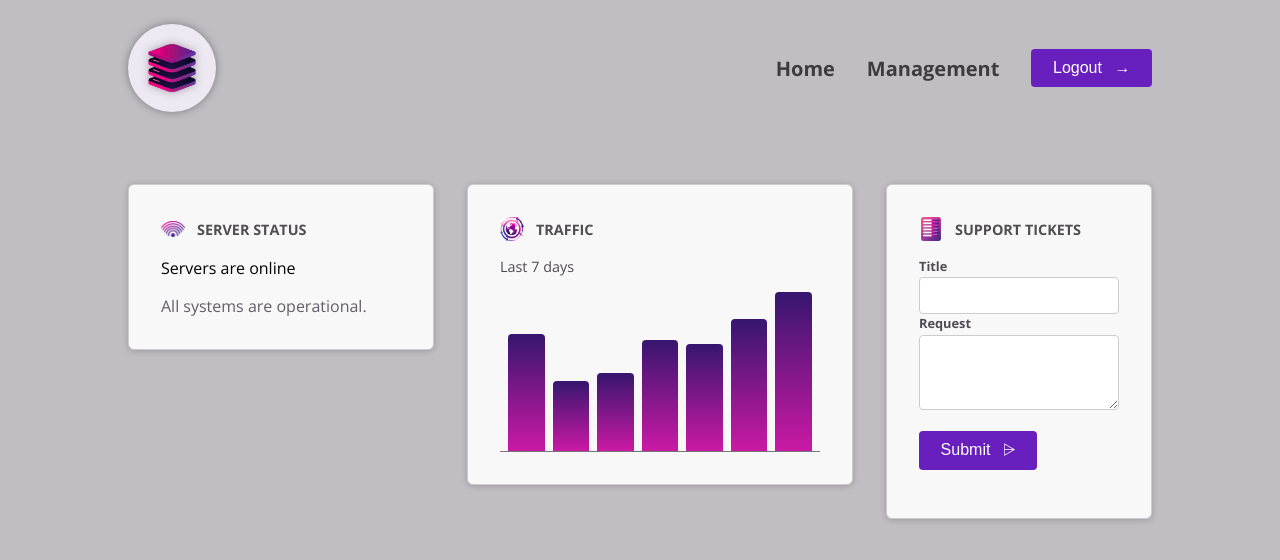
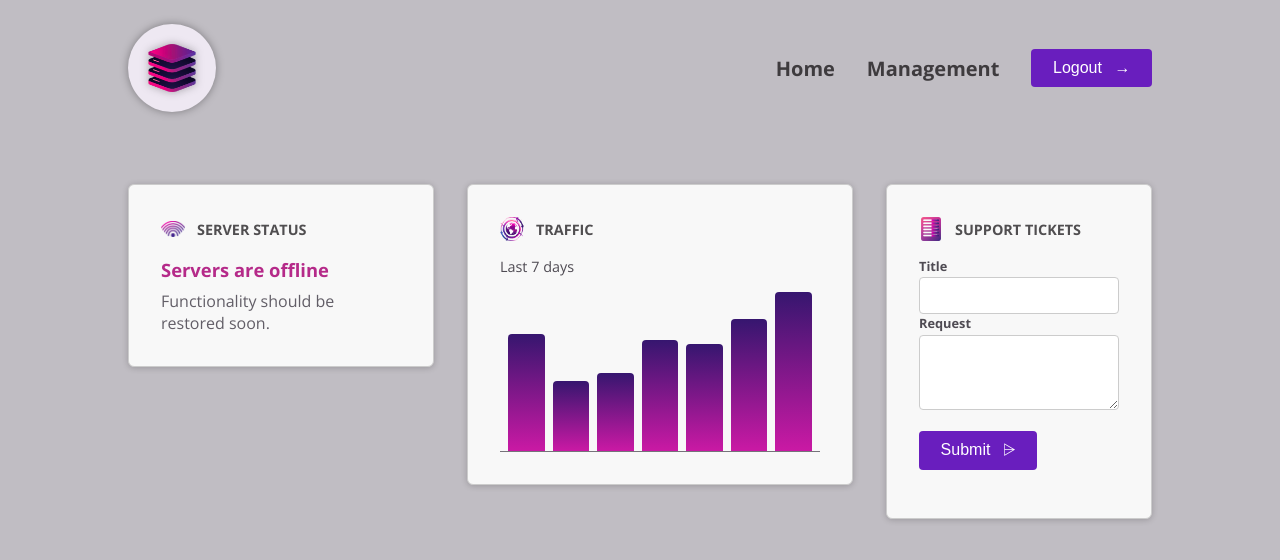
Before and after one commit to GabrielAlvesToledo/angular-components-deep-dive-project, an Angular app: page / in a window 1280 px wide. Shown: the top 560 px of the page. Built offline with nearby package versions, Linux system fonts and the light colour scheme.

Commit message:
class binding for change the style of a component with a dinamic value of a propriety, also changing that value of propriety using a interval that was initiate by the ngOnInit state of lifecycle

```diff
--- a/src/app/dashboard/server-status/server-status.component.html
+++ b/src/app/dashboard/server-status/server-status.component.html
@@ -1,3 +1,10 @@
+<div [class] = "{
+  status: true,
+  'status-online': currentStatus === 'online',
+  'status-offline': currentStatus === 'offline',
+  'status-unknow': currentStatus === 'unknow'
+}">
+
   @if (currentStatus === 'online') {
     <p>Servers are online</p>
     <p>All systems are operational.</p>
@@ -8,3 +15,5 @@
     <p>Server status is unknown</p>
     <p>Fetching server status failed.</p>
   }
+
+</div>
--- a/src/app/dashboard/server-status/server-status.component.ts
+++ b/src/app/dashboard/server-status/server-status.component.ts
@@ -9,5 +9,19 @@ import { Component } from "@angular/core";
 })
 
 export class ServerStatusComponent{
-    currentStatus = 'online';
+    currentStatus: 'online' | 'offline' | 'unknow' = 'online';
+
+    ngOnInit(){
+        setInterval(() => {
+            const rnd = Math.random();
+            if (rnd < 0.5){
+                this.currentStatus = 'online';
+            }else if (rnd < 0.9){
+                this.currentStatus = 'offline'
+            }else{
+                this.currentStatus = 'unknow';
+            }
+        }, 5000);
+    }
+
 }
```
Lines whose indentation alone changed are shown as unchanged.
